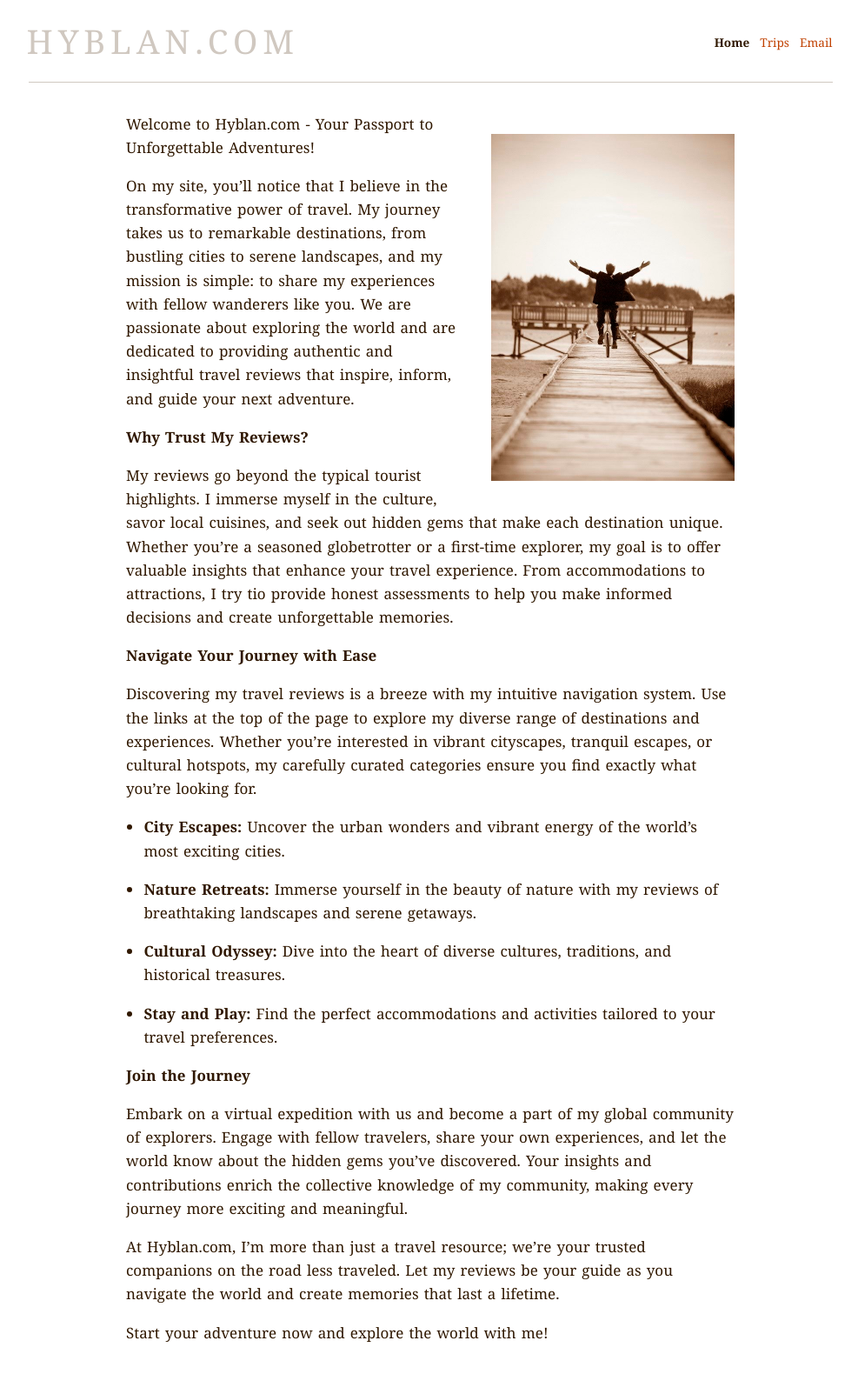
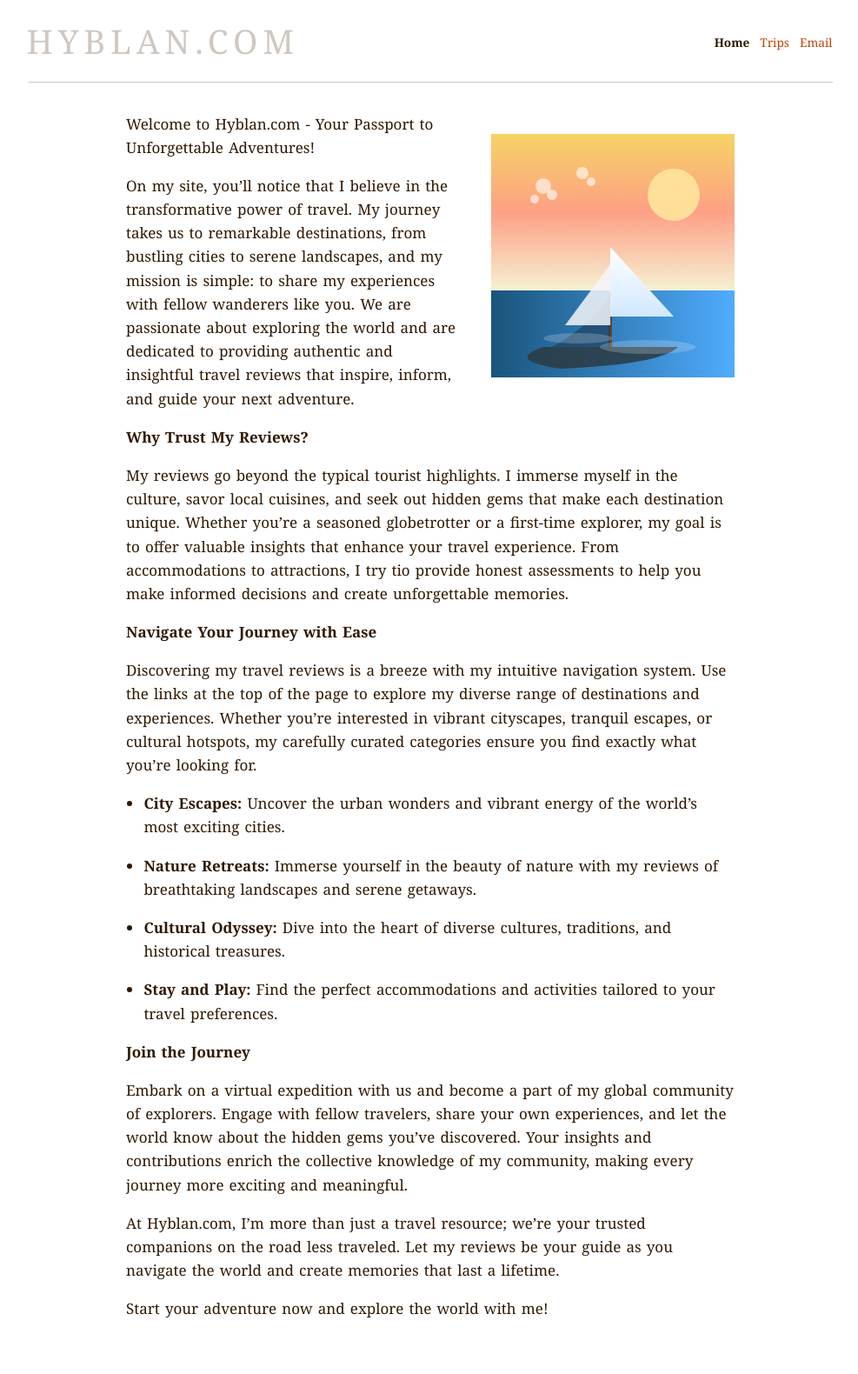
Before and after one commit to hyblancode/hyblancode.github.io, a Jekyll site: the page built from index.md, in a window 1280 px wide. Shown: the whole page at 87% size, without its empty margins (145-1132 px from the left). Built offline with Jekyll 4.4.1, drawn with Linux system fonts in a browser that asks for light colours; after the commit the page ends 1553 px from its top, so only the background shows below that.

Commit message:
Replace hero image with sailing theme

```diff
--- a/index.md
+++ b/index.md
@@ -4,7 +4,7 @@ title: Hyblan.com
 permalink: /
 ---
 
-<img class="right" src="/images/unicycling-glory-sepia-560.jpg" alt="Hyblan.com unicycling on his wedding day" title="Me unicycling on my wedding day" />
+<img class="right" src="/images/sailing-theme.svg" alt="Hyblan.com sailing toward a sunset" title="Charting a sailing adventure" />
 
 Welcome to Hyblan.com - Your Passport to Unforgettable Adventures!
 
```
Also changed, not shown: images/sailing-theme.svg (added).
